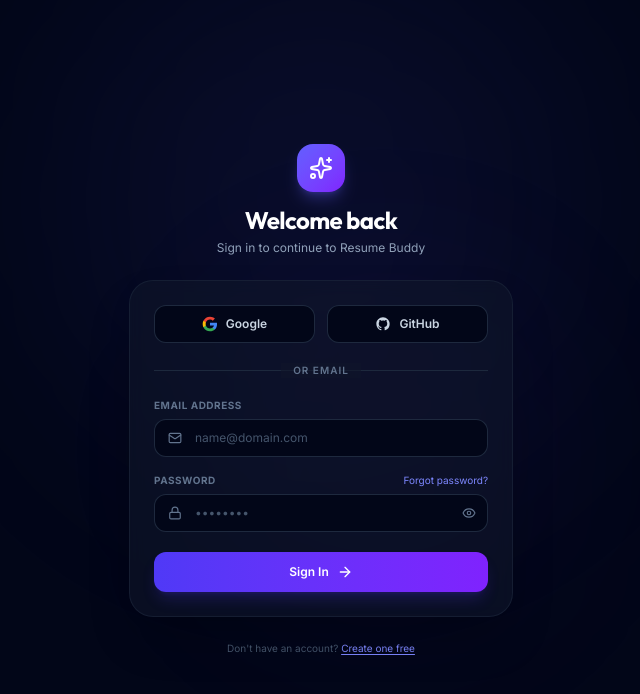
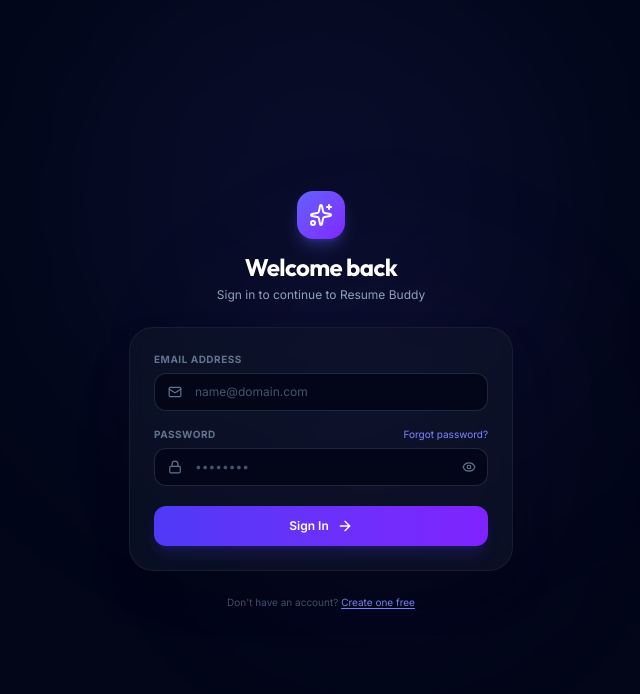
Before and after one commit to AKSTHIRUMURUGAN/resumebuddy, a Next.js app: page /signin in a window 1280 px wide. Shown: the top 694 px of the page, without its empty margins (319-959 px from the left). Built offline with nearby package versions, Linux system fonts and the light colour scheme; no server answers.

Commit message:
remove oauth

```diff
--- a/app/signin/page.tsx
+++ b/app/signin/page.tsx
@@ -10,16 +10,16 @@
 // Google and GitHub SVG icons
 const GoogleIcon = () => (
   <svg viewBox="0 0 24 24" className="h-4 w-4" fill="none">
-    <path d="M22.56 12.25c0-.78-.07-1.53-.2-2.25H12v4.26h5.92c-.26 1.37-1.04 2.53-2.21 3.31v2.77h3.57c2.08-1.92 3.28-4.74 3.28-8.09z" fill="#4285F4"/>
-    <path d="M12 23c2.97 0 5.46-.98 7.28-2.66l-3.57-2.77c-.98.66-2.23 1.06-3.71 1.06-2.86 0-5.29-1.93-6.16-4.53H2.18v2.84C3.99 20.53 7.7 23 12 23z" fill="#34A853"/>
-    <path d="M5.84 14.09c-.22-.66-.35-1.36-.35-2.09s.13-1.43.35-2.09V7.07H2.18C1.43 8.55 1 10.22 1 12s.43 3.45 1.18 4.93l3.66-2.84z" fill="#FBBC05"/>
-    <path d="M12 5.38c1.62 0 3.06.56 4.21 1.64l3.15-3.15C17.45 2.09 14.97 1 12 1 7.7 1 3.99 3.47 2.18 7.07l3.66 2.84c.87-2.6 3.3-4.53 6.16-4.53z" fill="#EA4335"/>
+    <path d="M22.56 12.25c0-.78-.07-1.53-.2-2.25H12v4.26h5.92c-.26 1.37-1.04 2.53-2.21 3.31v2.77h3.57c2.08-1.92 3.28-4.74 3.28-8.09z" fill="#4285F4" />
+    <path d="M12 23c2.97 0 5.46-.98 7.28-2.66l-3.57-2.77c-.98.66-2.23 1.06-3.71 1.06-2.86 0-5.29-1.93-6.16-4.53H2.18v2.84C3.99 20.53 7.7 23 12 23z" fill="#34A853" />
+    <path d="M5.84 14.09c-.22-.66-.35-1.36-.35-2.09s.13-1.43.35-2.09V7.07H2.18C1.43 8.55 1 10.22 1 12s.43 3.45 1.18 4.93l3.66-2.84z" fill="#FBBC05" />
+    <path d="M12 5.38c1.62 0 3.06.56 4.21 1.64l3.15-3.15C17.45 2.09 14.97 1 12 1 7.7 1 3.99 3.47 2.18 7.07l3.66 2.84c.87-2.6 3.3-4.53 6.16-4.53z" fill="#EA4335" />
   </svg>
 );
 
 const GitHubIcon = () => (
   <svg viewBox="0 0 24 24" className="h-4 w-4" fill="currentColor">
-    <path d="M12 2C6.477 2 2 6.484 2 12.017c0 4.425 2.865 8.18 6.839 9.504.5.092.682-.217.682-.483 0-.237-.008-.868-.013-1.703-2.782.605-3.369-1.343-3.369-1.343-.454-1.158-1.11-1.466-1.11-1.466-.908-.62.069-.608.069-.608 1.003.07 1.531 1.032 1.531 1.032.892 1.53 2.341 1.088 2.91.832.092-.647.35-1.088.636-1.338-2.22-.253-4.555-1.113-4.555-4.951 0-1.093.39-1.988 1.029-2.688-.103-.253-.446-1.272.098-2.65 0 0 .84-.27 2.75 1.026A9.564 9.564 0 0112 6.844c.85.004 1.705.115 2.504.337 1.909-1.296 2.747-1.027 2.747-1.027.546 1.379.202 2.398.1 2.651.64.7 1.028 1.595 1.028 2.688 0 3.848-2.339 4.695-4.566 4.943.359.309.678.92.678 1.855 0 1.338-.012 2.419-.012 2.747 0 .268.18.58.688.482A10.019 10.019 0 0022 12.017C22 6.484 17.522 2 12 2z"/>
+    <path d="M12 2C6.477 2 2 6.484 2 12.017c0 4.425 2.865 8.18 6.839 9.504.5.092.682-.217.682-.483 0-.237-.008-.868-.013-1.703-2.782.605-3.369-1.343-3.369-1.343-.454-1.158-1.11-1.466-1.11-1.466-.908-.62.069-.608.069-.608 1.003.07 1.531 1.032 1.531 1.032.892 1.53 2.341 1.088 2.91.832.092-.647.35-1.088.636-1.338-2.22-.253-4.555-1.113-4.555-4.951 0-1.093.39-1.988 1.029-2.688-.103-.253-.446-1.272.098-2.65 0 0 .84-.27 2.75 1.026A9.564 9.564 0 0112 6.844c.85.004 1.705.115 2.504.337 1.909-1.296 2.747-1.027 2.747-1.027.546 1.379.202 2.398.1 2.651.64.7 1.028 1.595 1.028 2.688 0 3.848-2.339 4.695-4.566 4.943.359.309.678.92.678 1.855 0 1.338-.012 2.419-.012 2.747 0 .268.18.58.688.482A10.019 10.019 0 0022 12.017C22 6.484 17.522 2 12 2z" />
   </svg>
 );
 
@@ -57,7 +57,7 @@
         if (data.signedIn) {
           router.replace(callbackUrl);
         }
-      } catch {}
+      } catch { }
     };
     checkSession();
   }, [router, callbackUrl]);
@@ -163,11 +163,11 @@
         {/* Card */}
         <div className="bg-slate-900/60 border border-slate-800/60 rounded-3xl p-6 shadow-2xl backdrop-blur-sm flex flex-col gap-5">
           {/* Dev mode badge */}
-          {isDevMode && (
+          {/* {isDevMode && (
             <div className="bg-amber-500/10 border border-amber-500/20 text-amber-400 text-[10px] font-semibold px-4 py-2.5 rounded-xl text-center tracking-wide">
               🛠 Dev Mode — any credentials work
             </div>
-          )}
+          )} */}
 
           {/* Error */}
           {error && (
@@ -177,7 +177,7 @@
           )}
 
           {/* OAuth buttons */}
-          <div className="grid grid-cols-2 gap-3">
+          {/* <div className="grid grid-cols-2 gap-3">
             <button
               onClick={() => handleOAuth("google")}
               disabled={!!loading || !!oauthLoading}
@@ -202,15 +202,15 @@
               )}
               GitHub
             </button>
-          </div>
+          </div> */}
 
           {/* Divider */}
-          <div className="relative flex items-center justify-center">
+          {/* <div className="relative flex items-center justify-center">
             <div className="border-t border-slate-800 w-full absolute" />
             <span className="bg-slate-900/60 px-3 text-[10px] font-semibold text-slate-500 uppercase z-10 tracking-widest">
               or email
             </span>
-          </div>
+          </div> */}
 
           {/* Email / Password form */}
           <form onSubmit={handleSignIn} className="flex flex-col gap-4">
```
Lines whose indentation alone changed are shown as unchanged.
